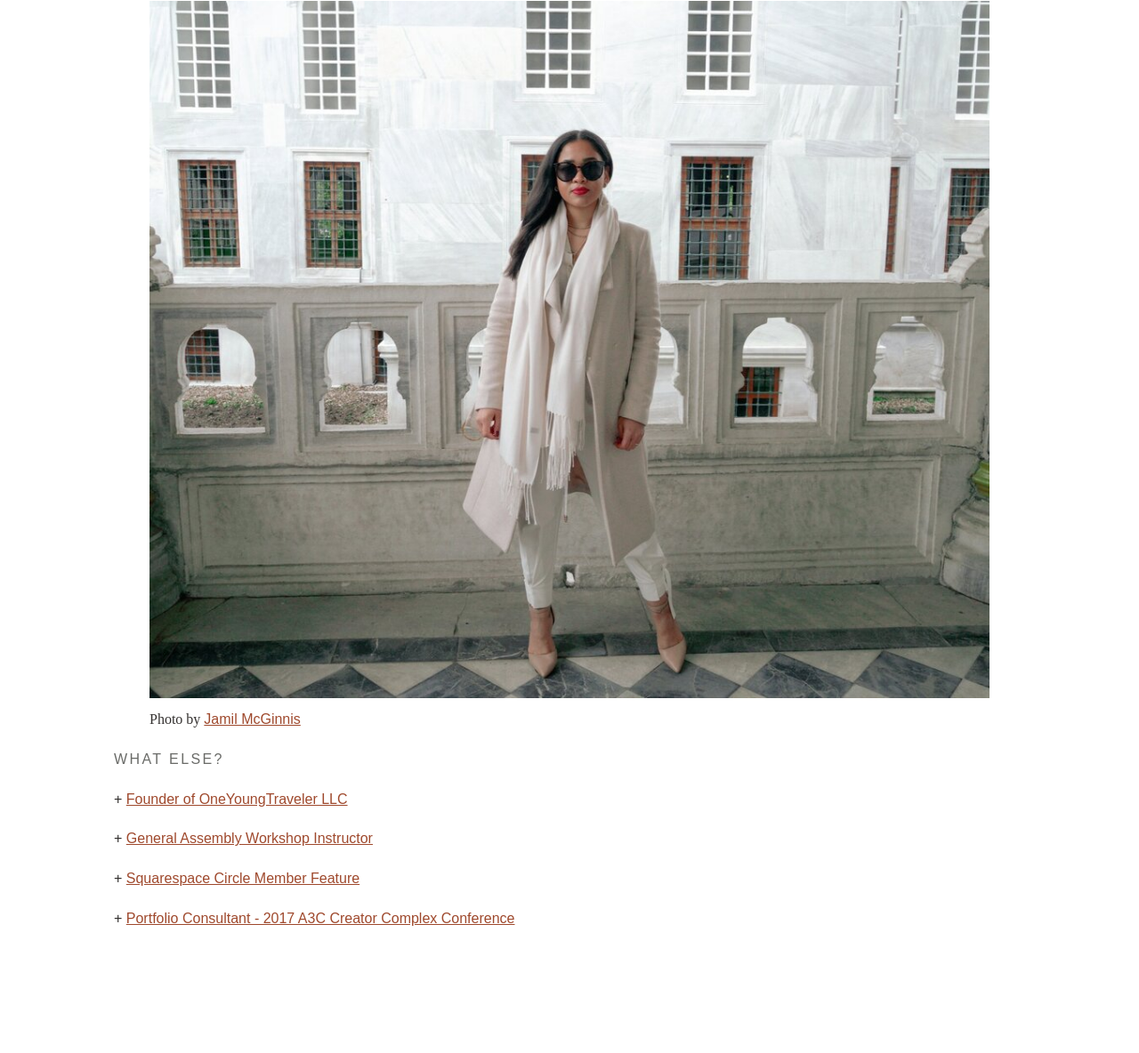
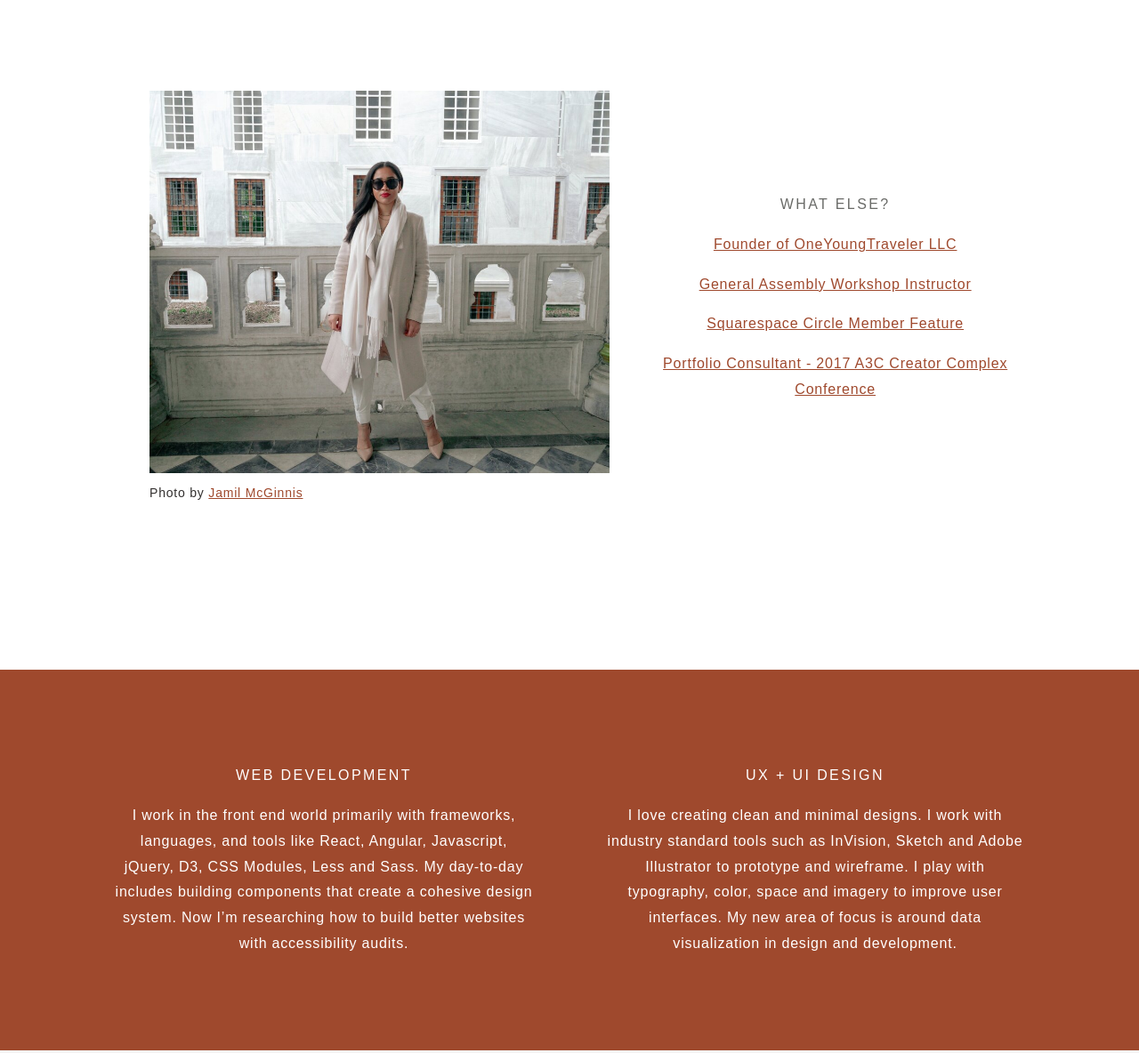
Before and after one commit to aylinmarie/Aylin-Portfolio, a Gatsby site: page /about in a window 1280 px wide. Shown: the part 1226-2410 px from the top of the page at 89% size. Built offline with nearby package versions, Linux system fonts and the light colour scheme; Gatsby itself is replaced by a stand-in of ours; a web font is replaced by a local one.

Commit message:
Polish up about me page

```diff
--- a/src/components/layout.module.less
+++ b/src/components/layout.module.less
@@ -35,6 +35,10 @@ footer {
   }
   a {
     display: block;
-    color: white;
+    color: fade(white, 70);
+
+    &:hover {
+      color: white;
+    }
   }
 }
--- a/src/pages/about.js
+++ b/src/pages/about.js
@@ -3,35 +3,59 @@ import React from "react"
 import Layout from "../components/layout"
 import SEO from "../components/seo"
 
+import Grid from '@material-ui/core/Grid';
+
 import stylesheet from './about.module.less';
 
-import aboutPic from '../images/about_pic.jpg';
+import aboutPic from '../images/about_pic.png';
 import aboutPic2 from '../images/about_pic_2.jpg';
+import aboutAccent from '../images/about_accent.svg';
 
 const About = () => (
   <Layout>
     <SEO title="About" />
     <section className={stylesheet.intro}>
-      <h1>Hello!</h1>
       <figure className={stylesheet.aboutImg}>
         <img src={aboutPic} alt="Portrait of Aylin Marie" />
         <figcaption>Photo by <a href="http://jamiltmcginnis.com/" target="_blank" rel="noreferrer">Jamil McGinnis</a></figcaption>
       </figure>
+      <img src={aboutAccent} className={stylesheet.aboutAccent} alt="" />
+      <h1>Hello!</h1>
       <p>My career didn’t start off in the creative industry. Not even close. I spent hours in a cramped office ticking away at audit reports or writing up risk procedures for banks. In 2017, I felt it was time to shift gears and start figuring out what it means to “love what you do”. I quit my job (after a year of self-teaching) and jumped into an immersive web development program at General Assembly. </p>
       <p>I landed my first role as a front end developer for a creative agency that focuses on social good companies in Atlanta. On the side, I use to work with entrepreneurs to help launch their digital presence on different platforms. There is nothing more exciting than watching people make their brand or project come to life. I know what it feels like to build and grow in a place of passion, and I know what it feels like when you’ve accomplished it!</p>
       <p>As I started developing more knowledge in my craft, I found a role that combined my love for both design and engineering. I now work on building a design system for Mailchimp as a UX Engineer.</p>
       <p>If I'm not digging into code or pairing fonts, you can probably find me on the other side of the hemisphere :)</p>
     </section>
     <section>
-      <figure>
-        <img src={aboutPic2} alt="Aylin Marie at Koptapi Palace in Istanbul, Turkey"/>
-        <figcaption>Photo by <a href="http://jamiltmcginnis.com/" target="_blank" rel="noreferrer">Jamil McGinnis</a></figcaption>
-      </figure>
-      <p className="h3">What else?</p>
-      <p>+ <a href="http://www.oneyoungtraveler.co" target="_blank" rel="noreferrer">Founder of OneYoungTraveler LLC</a></p>
-      <p>+ <a href="https://generalassemb.ly/instructors/aylin-mcginnis/15542" target="_blank" rel="noreferrer">General Assembly Workshop Instructor</a></p>
-      <p>+ <a href="https://circle.squarespace.com/member-stories/aylin-marie" target="_blank" rel="noreferrer">Squarespace Circle Member Feature</a></p><p>+ <a href="http://www.a3cfestival.com/creator-complex" target="_blank" rel="noreferrer">Portfolio Consultant - 2017 A3C Creator Complex Conference</a></p>
+      <Grid container alignItems="center" justify="center">
+        <Grid item sm={7} xs={12}>
+          <figure>
+            <img src={aboutPic2} alt="Aylin Marie at Koptapi Palace in Istanbul, Turkey"/>
+            <figcaption>Photo by <a href="http://jamiltmcginnis.com/" target="_blank" rel="noreferrer">Jamil McGinnis</a></figcaption>
+          </figure>
+        </Grid>
+        <Grid item sm={5} xs={12} style={{textAlign: "center"}}>
+          <p className="h3">What else?</p>
+          <p><a href="http://www.oneyoungtraveler.co" target="_blank" rel="noreferrer">Founder of OneYoungTraveler LLC</a></p>
+          <p><a href="https://generalassemb.ly/instructors/aylin-mcginnis/15542" target="_blank" rel="noreferrer">General Assembly Workshop Instructor</a></p>
+          <p><a href="https://circle.squarespace.com/member-stories/aylin-marie" target="_blank" rel="noreferrer">Squarespace Circle Member Feature</a></p>
+          <p><a href="http://www.a3cfestival.com/creator-complex" target="_blank" rel="noreferrer">Portfolio Consultant - 2017 A3C Creator Complex Conference</a></p>
+        </Grid>
+      </Grid>
     </section>
+    <section className={stylesheet.detail}>
+      <Grid container alignItems="center" justify="center" spacing={10}>
+        <Grid item sm={6} xs={12} style={{textAlign: "center"}}>
+          <p className="h3">Web Development</p>
+          <p>I work in the front end world primarily with frameworks, languages, and tools like React, Angular, Javascript, jQuery, D3, CSS Modules, Less and Sass. My day-to-day includes building components that create a cohesive design system. Now I’m researching how to build  better websites with accessibility audits.</p>
+        </Grid>
+        <Grid item sm={6} xs={12} style={{textAlign: "center"}}>
+          <p className="h3">UX + UI Design</p>
+          <p>I love creating clean and minimal designs. I work with industry standard tools such as InVision, Sketch and Adobe Illustrator to prototype and wireframe. I play with typography, color, space and imagery to improve user interfaces. My new area of focus is around data visualization in design and development.</p>
+        </Grid>
+      </Grid>
+    </section>
+
     <section className={stylesheet.social}>
       <p className="h3">Follow Me <a href="https://twitter.com/aylin_marie" target="_blank" rel="noreferrer">@aylinmcg</a></p>
     </section>
--- a/src/pages/about.module.less
+++ b/src/pages/about.module.less
@@ -1,14 +1,40 @@
 @import '../styles/tokens.less';
 
 .intro {
+    position: relative;
     background-color: @light-grey;
 }
 
 .aboutImg {
     float: right;
     max-width: 50%;
+
+    @media only screen and (max-width: 768px) {
+        max-width: 100%;
+        float: none;
+    }
+}
+
+.aboutAccent {
+    position: absolute;
+    right: 0;
+    z-index: -1;
+    max-width: 30vw;
+
+    @media only screen and (max-width: 768px) {
+        display: none;
+    }
+}
+
+.detail {
+    background-color: @orange;
+
+    * {
+        color: white;
+    }
 }
 
 .social {
+    margin-top: 0;
     background-color: @light-grey;
 }
--- a/src/styles/_typography.less
+++ b/src/styles/_typography.less
@@ -21,13 +21,14 @@ h2, .h2 {
 
 h3, .h3 {
   font-family: @typeface-base;
+  font-family: 22px;
   text-transform: uppercase;
   letter-spacing: .15em;
   font-weight: 400;
   color: @grey;
 }
 
-p {
+p, figcaption {
   display: block;
   font-family: @typeface-base;
 }
@@ -42,6 +43,10 @@ a {
   }
 }
 
+figcaption {
+  font-size: 14px;
+}
+
 strong {
   font-family: @typeface-base;
 }
--- a/src/styles/global.less
+++ b/src/styles/global.less
@@ -10,11 +10,12 @@ body {
     color: @dark-grey;
     line-height: 1.8;
     font-weight: 300;
+    letter-spacing: 0.05em;
 }
 
 section {
     margin-top: @base-unit * 16;
-    padding: (@base-unit * 15) 10%;
+    padding: 7% 10%;
 
     &:first-of-type {
         margin-top: 0;
```
Also changed, not shown: src/images/about_accent.svg (added), src/images/about_pic.jpg (deleted), src/images/about_pic.png (added).
